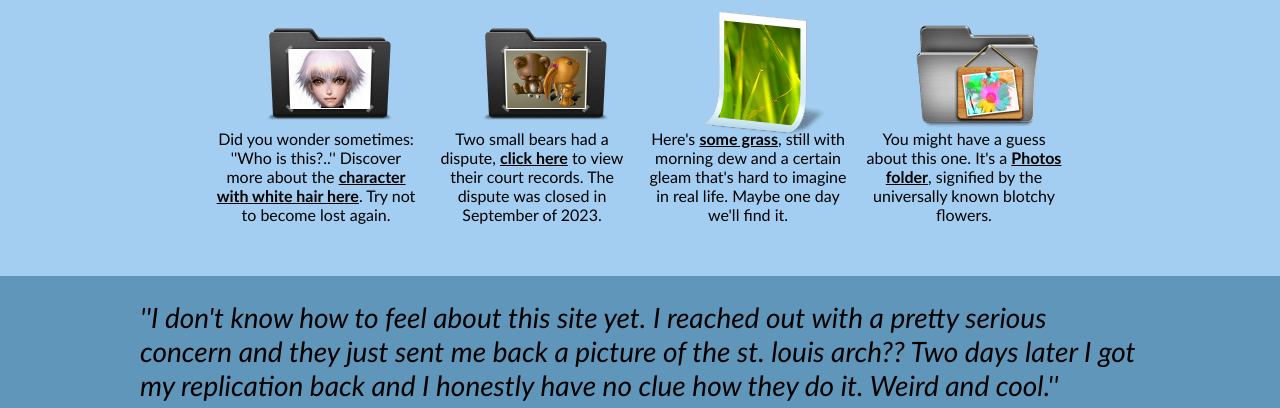
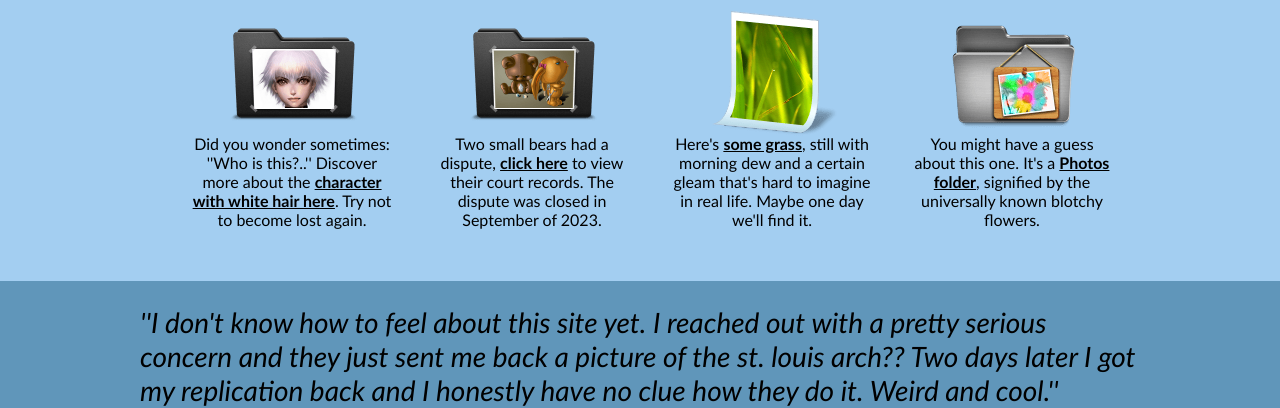
Before and after one commit to cabrown24/flex-project, a plain HTML site: page index.html in a window 1280 px wide. Shown: the part 423-831 px from the top of the page. Drawn offline with Linux system fonts and the light colour scheme.

Commit message:
re-align desc under images

```diff
--- a/style.css
+++ b/style.css
@@ -118,7 +118,7 @@ a {
 
 .section-two .container {
     display: flex;
-    justify-content: space-around;
+    align-items: center;
     gap: 16px;
 }
 
@@ -132,12 +132,12 @@ a {
 .box {
     height: 100px;
     width: 100px;
-    border-radius: 6px;
 }
 
 .description {
     width: 200px;
     text-align: center;
+    padding: 5px 0px 0px 24px; /* little hack because imgs don't fit perfectly in their boxes*/
 }
 
 .section-three {
```
